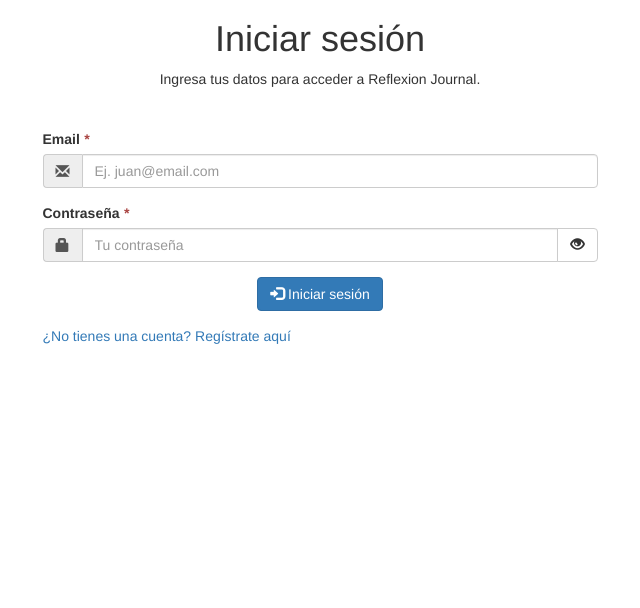
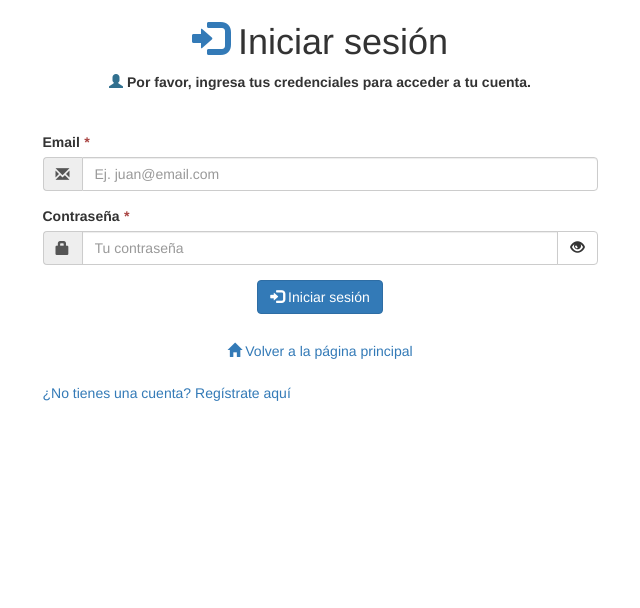
Before and after one commit to AstronautMarkus/reflexion-journal, a Flask app: page /login in a window 1280 px wide. Shown: the part 51-659 px from the top of the page, without its empty margins (335-975 px from the left). Run offline with Flask 3, Linux system fonts and the light colour scheme; some libraries are stand-ins or nearby versions.

Commit message:
feat: enhance login and registration pages with icons for improved user experience

```diff
--- a/reflexion-journal/app/templates/auth/login.html
+++ b/reflexion-journal/app/templates/auth/login.html
@@ -4,10 +4,11 @@
 <div class="container">
     <div class="row">
         <div class="col-xs-12 text-center">
-            <h1>Iniciar sesión</h1>
-            <p>Ingresa tus datos para acceder a Reflexion Journal.</p>
+            <h1><span class="glyphicon glyphicon-log-in text-primary"></span> Iniciar sesión</h1>
+            <p><span class="glyphicon glyphicon-user text-info"></span> <strong>Por favor, ingresa tus credenciales para acceder a tu cuenta.</strong></p>
         </div>
     </div>
+
     <div class="row" style="margin-top:30px;">
         <div class="col-sm-6 col-sm-offset-3">
             <form method="POST" action="{{ url_for('auth.login') }}">
@@ -38,6 +39,10 @@
                     <button type="submit" class="btn btn-primary">
                         <span class="glyphicon glyphicon-log-in"></span> Iniciar sesión
                     </button>
+                    <br><br>
+                    <a href="{{ url_for('main.home') }}" class="btn btn-link" id="back-home">
+                        <span class="glyphicon glyphicon-home"></span> Volver a la página principal
+                    </a>
                 </div>
             </form>
             <a href="{{ url_for('auth.register') }}">¿No tienes una cuenta? Regístrate aquí</a>
--- a/reflexion-journal/app/templates/auth/register.html
+++ b/reflexion-journal/app/templates/auth/register.html
@@ -4,10 +4,11 @@
 <div class="container">
     <div class="row">
         <div class="col-xs-12 text-center">
-            <h1>Crear una cuenta</h1>
-            <p>Completa el formulario para registrarte en Reflexion Journal.</p>
+            <h1><span class="glyphicon glyphicon-user text-primary"></span> Crear una cuenta</h1>
+            <p><span class="glyphicon glyphicon-pencil text-info"></span> <strong>Completa el formulario para registrarte en Reflexion Journal.</strong></p>
         </div>
     </div>
+
     <div class="row" style="margin-top:30px;">
         <div class="col-sm-6 col-sm-offset-3">
             <form method="POST" action="{{ url_for('auth.register') }}">
```
